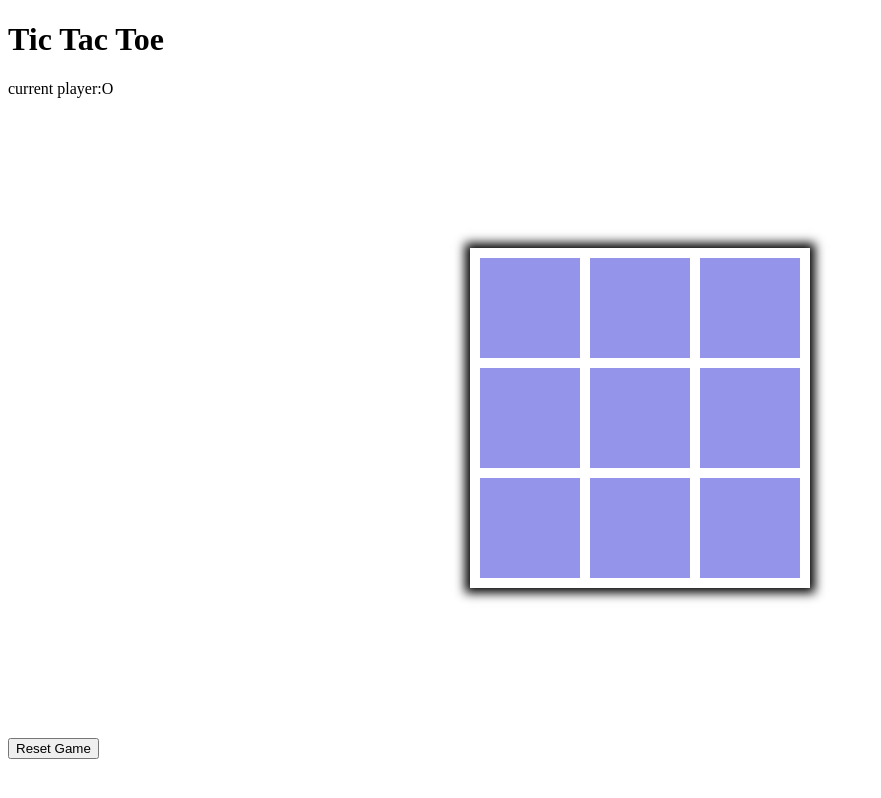
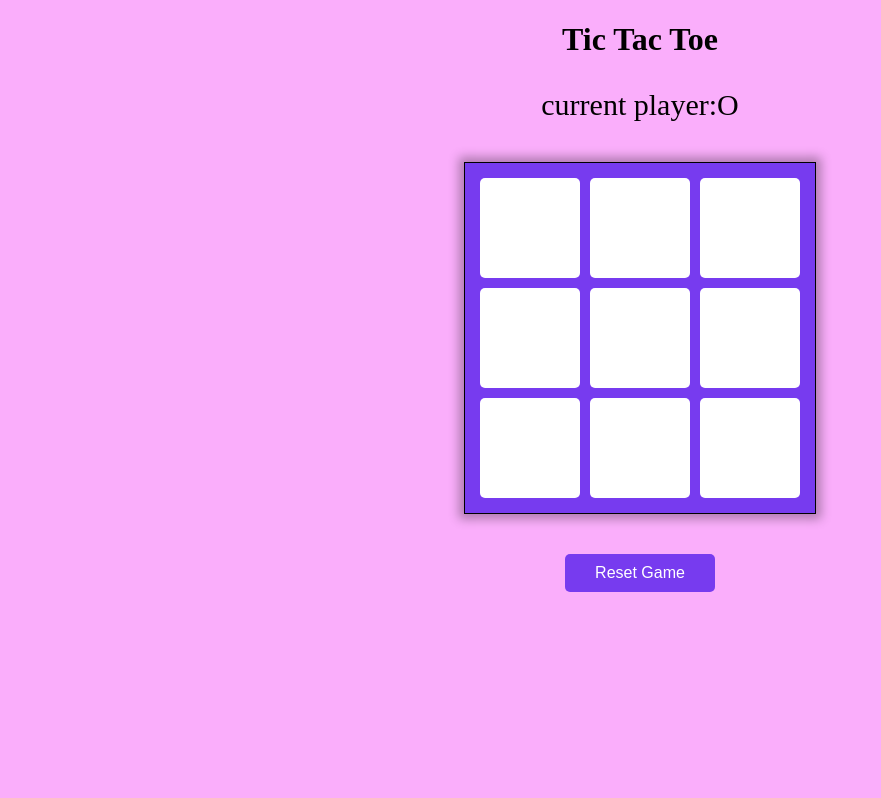
Before and after one commit to DipaliDhonnar/assignment39, a plain HTML site: page index.html in a window 1280 px wide. Shown: the whole page, without its empty margins (0-881 px from the left). Drawn offline with Linux system fonts and the light colour scheme.

Commit message:
style add

```diff
--- a/style.css
+++ b/style.css
@@ -1,15 +1,58 @@
+
+body{
+    background-color: #faaefb;
+    margin: 0;
+    padding: 0;
+}
+
+.app-title{
+    text-align: center;
+}
+
+
+.board{
+    border: 1px solid #000;
+    width: fit-content;
+    margin: 40px auto;
+    background-color:#773bef;
+    box-shadow: 0 0 10px 5px rgba(0,0,0,0.3);
+    padding: 10px;
+}
+.current-player{
+    text-align: center;
+    font-size: 30px;
+}
+
+
 .box{
-    background-color: rgb(148, 148, 234);
+    background-color: #ffff;
     height: 100px;
     width: 100px;
     margin: 5px;
+    display: flex;
+    justify-content: center;
+    align-items: center;
+    border-radius: 5px;
 }
-.board{
-    width: fit-content;
-    margin: 150px auto;
-    box-shadow: 0 0 10px 5px rgba(0, 0, 0.3);
-    padding: 5px;
-}
+
 .row{
     display: flex;
 }
+
+.box:hover{
+    cursor: pointer;
+    transform: 2s;
+    box-shadow: 0 0 5px 2px rgba(0,0,0,0.3);
+}
+
+.button{
+    display: block;
+    margin: 0 auto;
+    padding: 10px 30px;
+    background-color: #773bef;
+    color: #fff;
+    border: none;
+    border-radius: 5px;
+    font-size: 16px;
+    cursor: pointer;
+}
```
